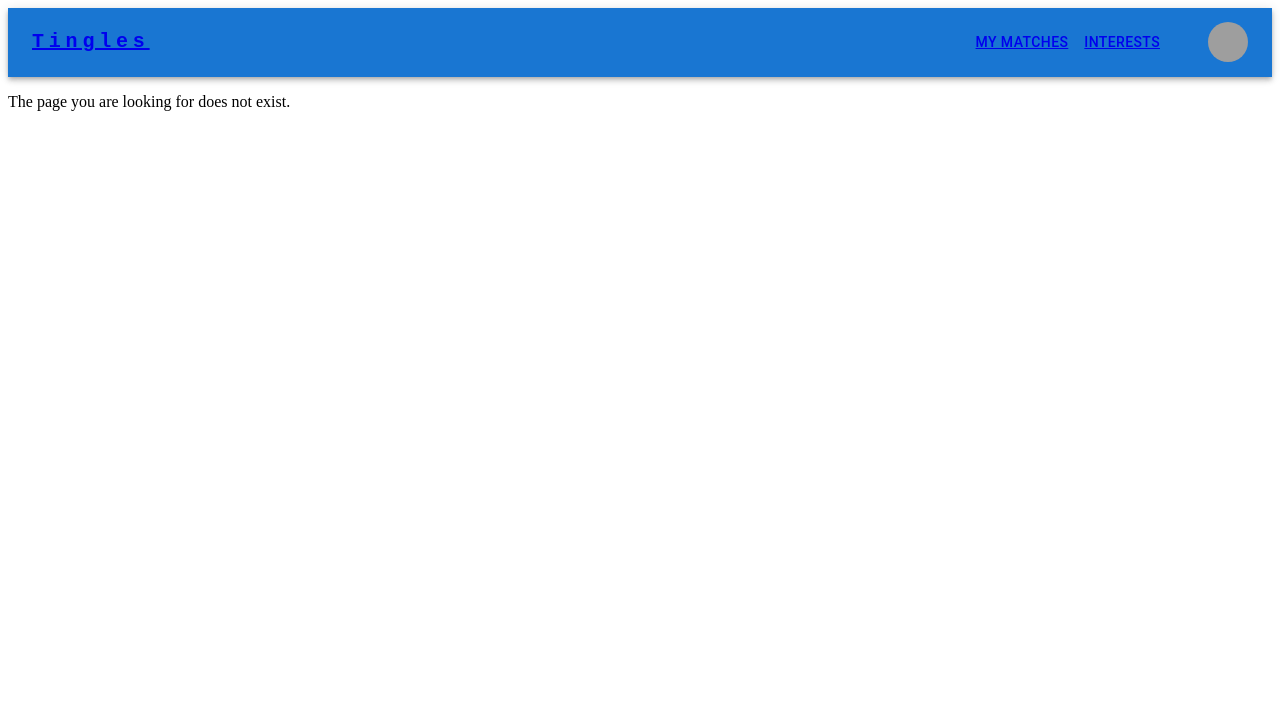
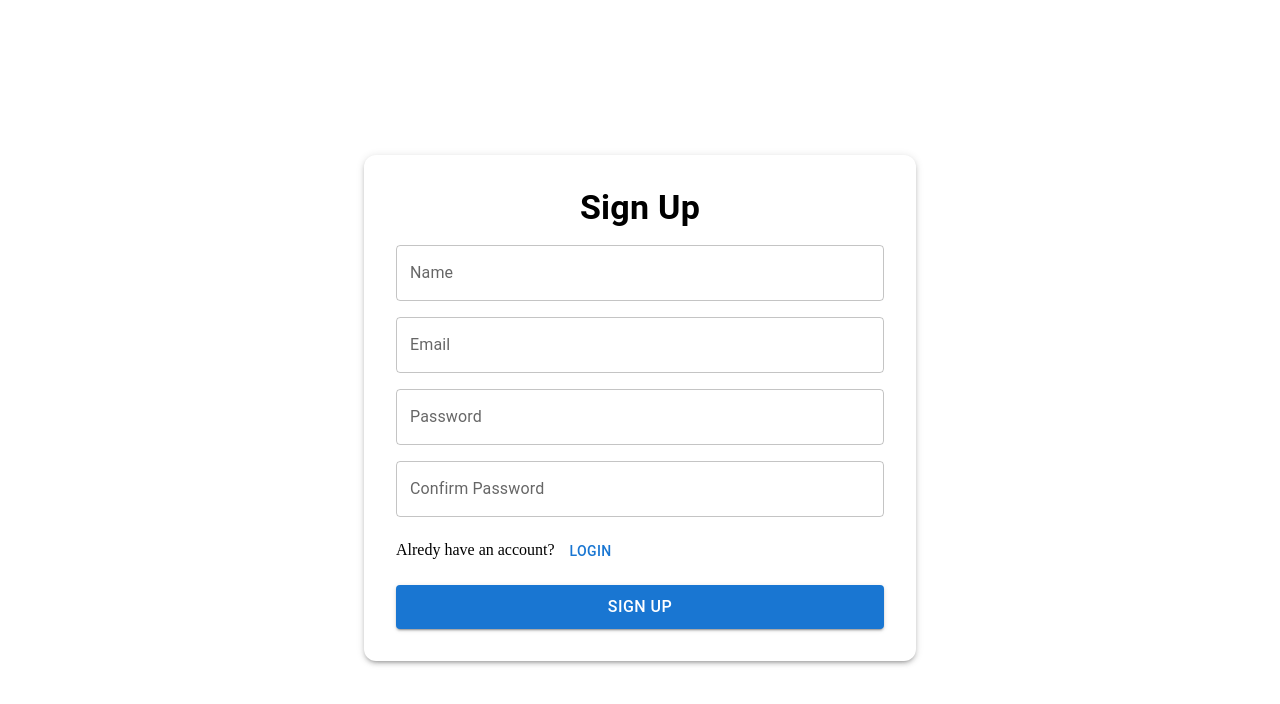
Before and after one commit to ujjwal-sharma98/tingles-web, a React (Vite) app: page /signup in a window 1280 px wide. Shown: the top 704 px of the page. Built offline with nearby package versions, Linux system fonts and the light colour scheme; grey boxes are pictures that could not be loaded.

Commit message:
signup process

```diff
--- a/src/App.jsx
+++ b/src/App.jsx
@@ -4,15 +4,17 @@ import store from "./redux/store";
 import './App.css'
 
 import Home from "./pages/Home";
-import Login from "./pages/Login";
+import Signup from "./pages/Signup";
 import NotFound from "./pages/NotFound";
 import Header from "./components/Header";
 import MyMatches from "./pages/MyMatches";
 import Interests from "./pages/Interests";
+import Account from "./pages/Account";
+import Profile from "./pages/Profile";
 
 const Layout = ({ children }) => {
   const location = useLocation();
-  const hideHeaderRoutes = ["/login"];
+  const hideHeaderRoutes = ["/signup"];
 
   return (
     <div>
@@ -30,9 +32,11 @@ function App() {
           <Layout>
             <Routes>
               <Route exact path="/" element={<Home />} />
-              <Route path="/login" element={<Login />} />
+              <Route path="/signup" element={<Signup />} />
               <Route path="/my-matches" element={<MyMatches />} />
               <Route path="/interests" element={<Interests />} />
+              <Route path="/profile" element={<Profile />} />
+              <Route path="/account" element={<Account />} />
               <Route path="*" element={<NotFound />} />
             </Routes>
           </Layout>
--- a/src/components/Header.jsx
+++ b/src/components/Header.jsx
@@ -11,7 +11,17 @@ const pages = [{
     name: 'Interests',
     link: '/interests',
 }];
-const settings = ['Profile', 'Account', 'Logout'];
+
+const settings = [{
+    name: 'Profile',
+    link: '/profile',
+},{
+    name: 'Account',
+    link: '/account',
+},{
+    name: 'Logout',
+    link: '/signup',
+}];
 
 const Header = () => {
     const [anchorElNav, setAnchorElNav] = useState(null);
@@ -148,7 +158,7 @@ const Header = () => {
               >
                 {settings.map((setting) => (
                   <MenuItem key={setting} onClick={handleCloseUserMenu}>
-                    <Typography sx={{ textAlign: 'center' }}>{setting}</Typography>
+                    <Link to={setting.link}><Typography sx={{ textAlign: 'center' }}>{setting.name}</Typography></Link>
                   </MenuItem>
                 ))}
               </Menu>
--- /dev/null
+++ b/src/pages/Account.jsx
@@ -0,0 +1,9 @@
+import React from 'react'
+
+function Account() {
+  return (
+    <div>Account</div>
+  )
+}
+
+export default Account
--- a/src/pages/Login.jsx
+++ /dev/null
@@ -1,37 +0,0 @@
-import React from 'react';
-import { TextField, Button, Container, Grid, Typography } from '@mui/material';
-
-const SignupPage = () => {
-    const handleSubmit = (e) => {
-        e.preventDefault();
-        // Handle form submission logic here
-    };
-
-    return (
-        <Container maxWidth="sm">
-            <form onSubmit={handleSubmit}>
-                <Grid container spacing={2} direction="column">
-                    <Grid item>
-                        <Typography variant="h4" align="center">Sign Up</Typography>
-                    </Grid>
-                    <Grid item>
-                        <TextField label="Name" fullWidth />
-                    </Grid>
-                    <Grid item>
-                        <TextField label="Email" type="email" fullWidth />
-                    </Grid>
-                    <Grid item>
-                        <TextField label="Password" type="password" fullWidth />
-                    </Grid>
-                    <Grid item>
-                        <Button type="submit" variant="contained" color="primary" fullWidth>
-                            Sign Up
-                        </Button>
-                    </Grid>
-                </Grid>
-            </form>
-        </Container>
-    );
-};
-
-export default SignupPage;
--- /dev/null
+++ b/src/pages/Profile.jsx
@@ -0,0 +1,9 @@
+import React from 'react'
+
+function Profile() {
+  return (
+    <div>Profile</div>
+  )
+}
+
+export default Profile
--- /dev/null
+++ b/src/pages/Signup.jsx
@@ -0,0 +1,78 @@
+import React, { useState } from "react";
+import {
+  TextField,
+  Button,
+  Container,
+  Grid,
+  Typography,
+  Box,
+} from "@mui/material";
+
+const SignupPage = () => {
+//   const [signUpFormData, setSignUpFormData] = useState({});
+  const [signup, setSignUp] = useState(true)
+
+  const handleSubmit = (e) => {
+    e.preventDefault();
+  };
+
+  return (
+    <Container
+      maxWidth="sm"
+      sx={{
+        display: "flex",
+        justifyContent: "center",
+        alignItems: "center",
+        height: "100vh", // Full height to center the form
+      }}
+    >
+      <Box
+        sx={{
+          width: "100%",
+          padding: 4,
+          boxShadow: 3,
+          borderRadius: 3,
+          bgcolor: "background.paper",
+        }}
+      >
+        <form onSubmit={handleSubmit}>
+          <Grid container spacing={2} direction="column">
+            <Grid item>
+              <Typography variant="h4" align="center" fontWeight="bold">
+                {signup ? 'Sign Up' : 'Login'}
+              </Typography>
+            </Grid>
+            {signup && <Grid item>
+              <TextField label="Name" fullWidth variant="outlined" />
+            </Grid>}
+            <Grid item>
+              <TextField label="Email" type="email" fullWidth variant="outlined" />
+            </Grid>
+            <Grid item>
+              <TextField label="Password" type="password" fullWidth variant="outlined" />
+            </Grid>
+            {signup && <Grid item>
+              <TextField label="Confirm Password" type="password" fullWidth variant="outlined" />
+            </Grid>}
+            <Grid item>
+            {signup ? <div>Alredy have an account? <Button cursor='pointer' onClick={() => setSignUp(false)}> Login </Button></div> : <div>New User ? <Button cursor='pointer' onClick={() => setSignUp(true)}> SignUp </Button></div>}
+            </Grid>
+            <Grid item>
+              <Button
+                type="submit"
+                variant="contained"
+                color="primary"
+                fullWidth
+                sx={{ py: 1, fontSize: "16px" }}
+              >
+                {signup ? 'Sign Up' : 'Login'}
+              </Button>
+            </Grid>
+          </Grid>
+        </form>
+      </Box>
+    </Container>
+  );
+};
+
+export default SignupPage;
--- a/src/redux/reducers/loginSlice.js
+++ b/src/redux/reducers/authSlice.js
@@ -1,6 +1,6 @@
 import { createSlice } from '@reduxjs/toolkit';
 
-const loginSlice = createSlice({
+const authSlice = createSlice({
     name: 'login',
     initialState: {
         isLoggedIn: false,
@@ -26,6 +26,6 @@ const loginSlice = createSlice({
     },
 });
 
-export const { loginSuccess, loginFailure, logout } = loginSlice.actions;
+export const { loginSuccess, loginFailure, logout } = authSlice.actions;
 
-export default loginSlice.reducer;
+export default authSlice.reducer;
--- a/src/redux/store.js
+++ b/src/redux/store.js
@@ -1,10 +1,10 @@
 import { configureStore } from '@reduxjs/toolkit';
-import loginReducer from './reducers/loginSlice';
+import authReducer from './reducers/authSlice';
 import userReducer from './reducers/userSlice';
 
 const store = configureStore({
     reducer: {
-        loginReducer,
+        authReducer,
         userReducer
     }
 });
```
